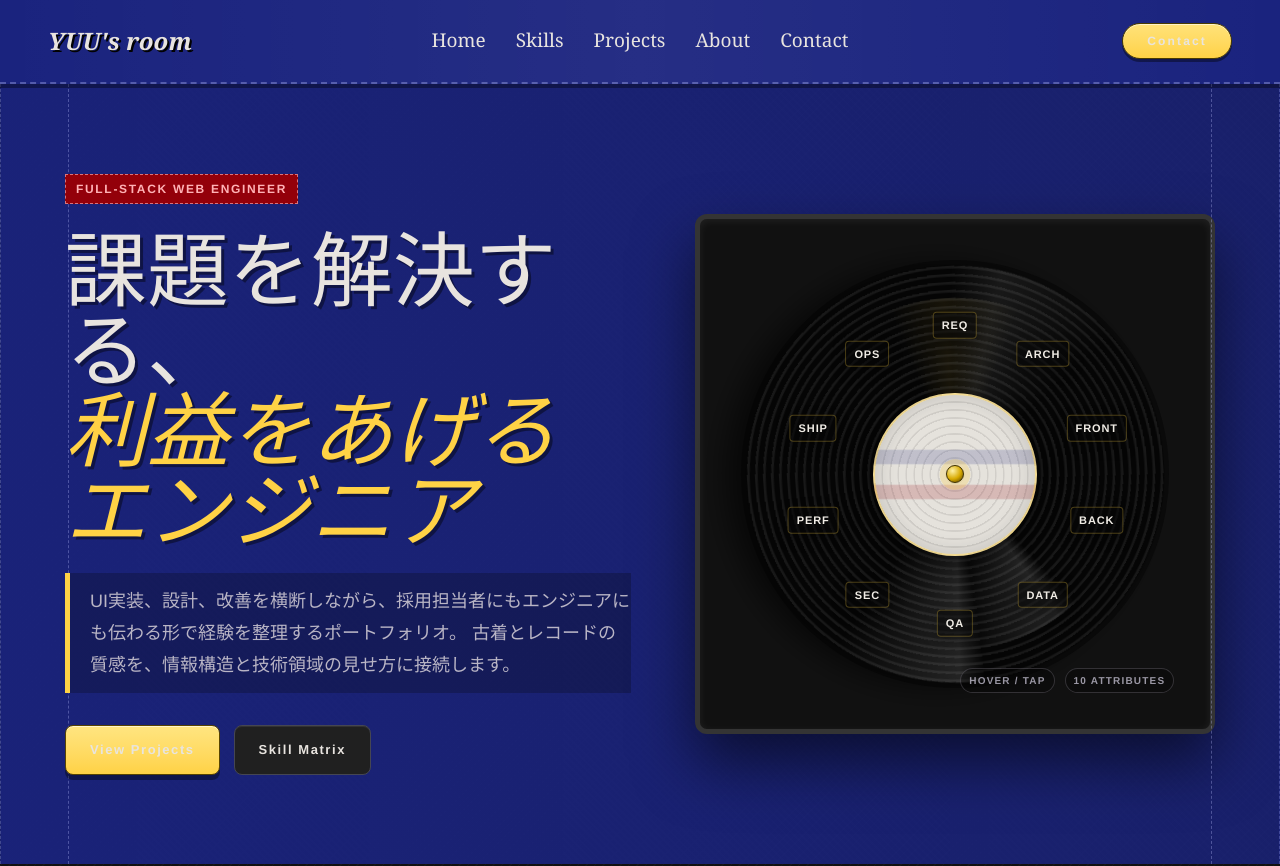
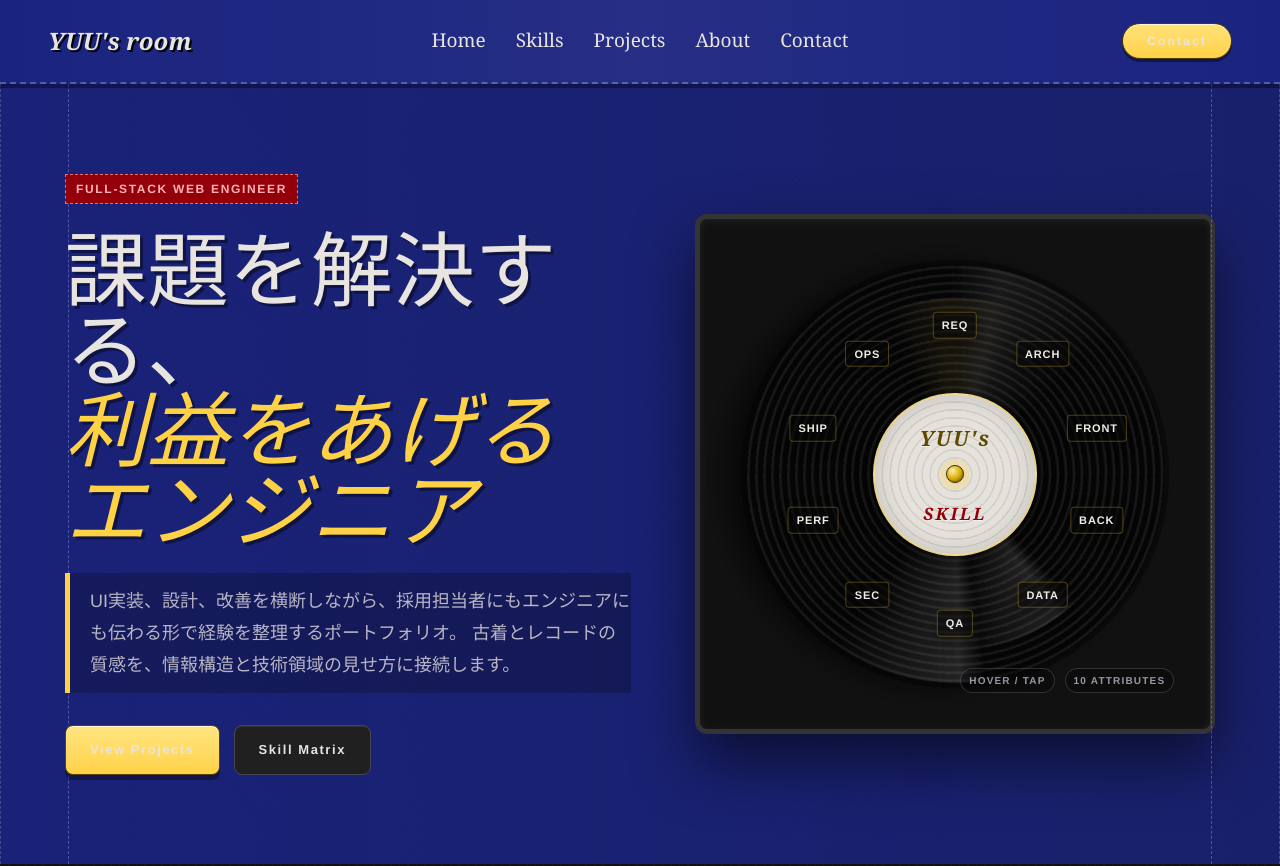
Before and after one commit to chuchu2525/portfolio, a Next.js app: page / in a window 1280 px wide. Shown: the top 866 px of the page. Built offline with nearby package versions, Linux system fonts and the light colour scheme.

Commit message:
Add record labels to hero turntable; update button styles in globals.css

```diff
--- a/app/globals.css
+++ b/app/globals.css
@@ -92,13 +92,38 @@ button {
     color: #5d4900;
     background:
       radial-gradient(circle at 50% 50%, rgba(255, 210, 69, 0.28) 0 13%, transparent 14%),
-      linear-gradient(0deg, transparent 0 34%, rgba(147, 0, 10, 0.18) 35% 43%, transparent 44% 56%, rgba(26, 35, 126, 0.18) 57% 65%, transparent 66%),
       repeating-radial-gradient(circle, rgba(37, 35, 33, 0.1) 0 1px, transparent 2px 8px),
       var(--paper);
     box-shadow:
       inset 0 0 22px rgba(0, 0, 0, 0.16),
       0 10px 26px rgba(0, 0, 0, 0.42);
     transition: opacity 220ms ease, transform 220ms ease;
+  }
+
+  .record-label-top,
+  .record-label-bottom {
+    position: absolute;
+    left: 50%;
+    transform: translateX(-50%);
+    color: #5d4900;
+    font-family: Georgia, "Times New Roman", serif;
+    font-weight: 800;
+    font-style: italic;
+    letter-spacing: 0.08em;
+    text-shadow: 0 1px 0 rgba(255, 255, 255, 0.5);
+    white-space: nowrap;
+  }
+
+  .record-label-top {
+    top: 18%;
+    font-size: clamp(13px, 1.9vw, 21px);
+  }
+
+  .record-label-bottom {
+    bottom: 17%;
+    color: var(--rust);
+    font-size: clamp(11px, 1.55vw, 17px);
+    letter-spacing: 0.14em;
   }
 
   .hero-turntable:hover .record-center-label,
--- a/components/PortfolioApp.tsx
+++ b/components/PortfolioApp.tsx
@@ -235,6 +235,8 @@ export function PortfolioApp() {
               <div className="record-shine absolute inset-0 rounded-[inherit]" />
             </div>
             <div className="record-center-label pointer-events-none absolute z-[2] grid place-items-center rounded-full">
+              <span className="record-label-top">YUU&apos;s</span>
+              <span className="record-label-bottom">SKILL</span>
             </div>
             <div className="record-radar-surface pointer-events-none absolute inset-[10.5%] z-[3] grid place-items-center rounded-full">
               <HeroRadar />
```
